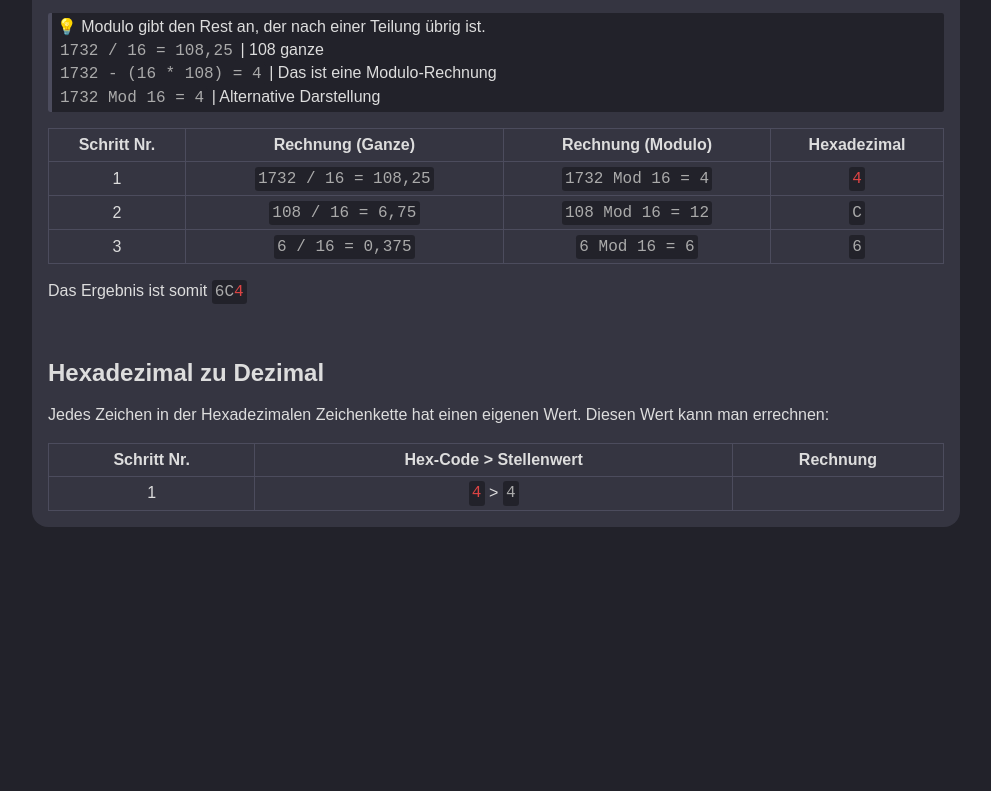
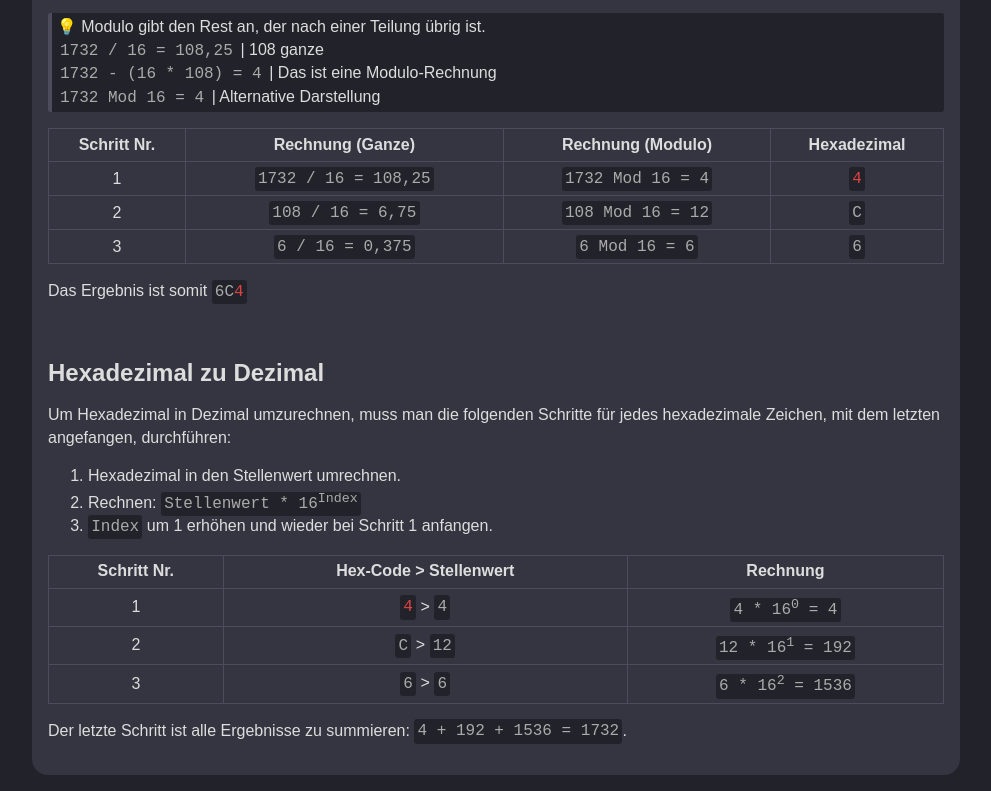
Before and after one commit to TimKoenig96/zahlensysteme, a website: page src/index.html in a window 1280 px wide. Shown: the part 2130-2921 px from the top of the page, without its empty margins (144-1135 px from the left). Before the commit the page ends 2673 px from the top, so only its background shows below. Drawn offline with Linux system fonts and the light colour scheme.

Commit message:
edit: Hex to dec explanation

```diff
--- a/src/index.html
+++ b/src/index.html
@@ -281,9 +281,14 @@
 
 		<h2>Hexadezimal zu Dezimal</h2>
 		<p>
-			Jedes Zeichen in der Hexadezimalen Zeichenkette hat einen eigenen Wert.
-			Diesen Wert kann man errechnen:
+			Um Hexadezimal in Dezimal umzurechnen, muss man die folgenden Schritte für jedes hexadezimale Zeichen,
+			mit dem letzten angefangen, durchführen:
 		</p>
+		<ol>
+			<li>Hexadezimal in den Stellenwert umrechnen.</li>
+			<li>Rechnen: <code>Stellenwert * 16<sup>Index</sup></code></li>
+			<li><code>Index</code> um 1 erhöhen und wieder bei Schritt 1 anfangen.</li>
+		</ol>
 		<table>
 			<tr>
 				<th>Schritt Nr.</th>
@@ -293,10 +298,22 @@
 			<tr>
 				<td>1</td>
 				<td><code class="red">4</code> &gt; <code>4</code></td>
-				<td></td>
+				<td><code>4 * 16<sup>0</sup> = 4</code></td>
+			</tr>
+			<tr>
+				<td>2</td>
+				<td><code>C</code> &gt; <code>12</code></td>
+				<td><code>12 * 16<sup>1</sup> = 192</code></td>
+			</tr>
+			<tr>
+				<td>3</td>
+				<td><code>6</code> &gt; <code>6</code></td>
+				<td><code>6 * 16<sup>2</sup> = 1536</code></td>
 			</tr>
 		</table>
-		<!-- TODO: Hex to dec conversion -->
+		<p>
+			Der letzte Schritt ist alle Ergebnisse zu summieren: <code>4 + 192 + 1536 = 1732</code>.
+		</p>
 	</div>
 </body>
 </html>
```
